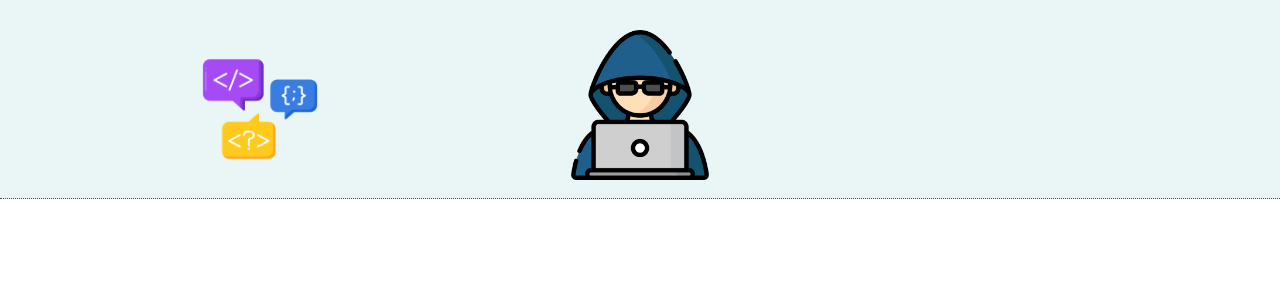
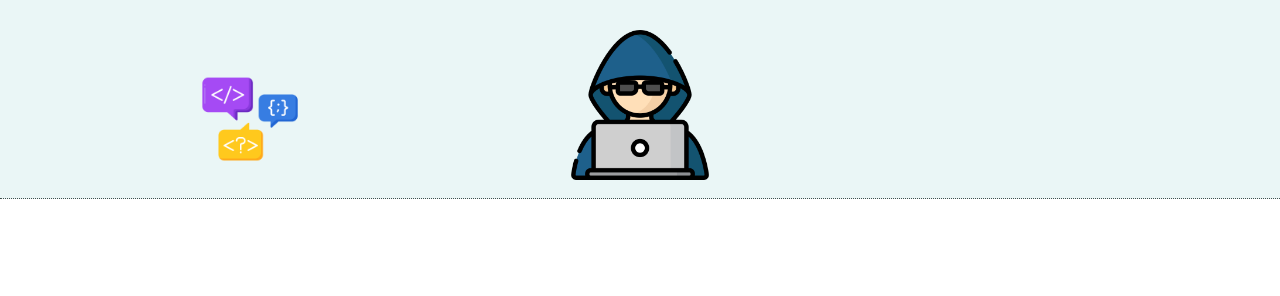
Before and after one commit to Yadneshk7718/Personalised-Webpage, a plain HTML site: page index.html in a window 1280 px wide. Shown: the part 456-752 px from the top of the page. Drawn offline with Linux system fonts and the light colour scheme; grey boxes are pictures that could not be loaded.

Commit message:
update index.html

```diff
--- a/index.html
+++ b/index.html
@@ -17,7 +17,7 @@
       <h2>Web Developer.</h2>
     </div>
 
-      <img width="120px" height="120px"class ="bottom-cloud" src="Images/programming-language.png" alt="programming-img">
+      <img width="100px" height="100px"class ="bottom-cloud" src="Images/programming-language.png" alt="programming-img">
       <img width="150px" height="150px"src="Images/hacker 2.0.png" alt="hacker-img">
       <hr>
 
```
